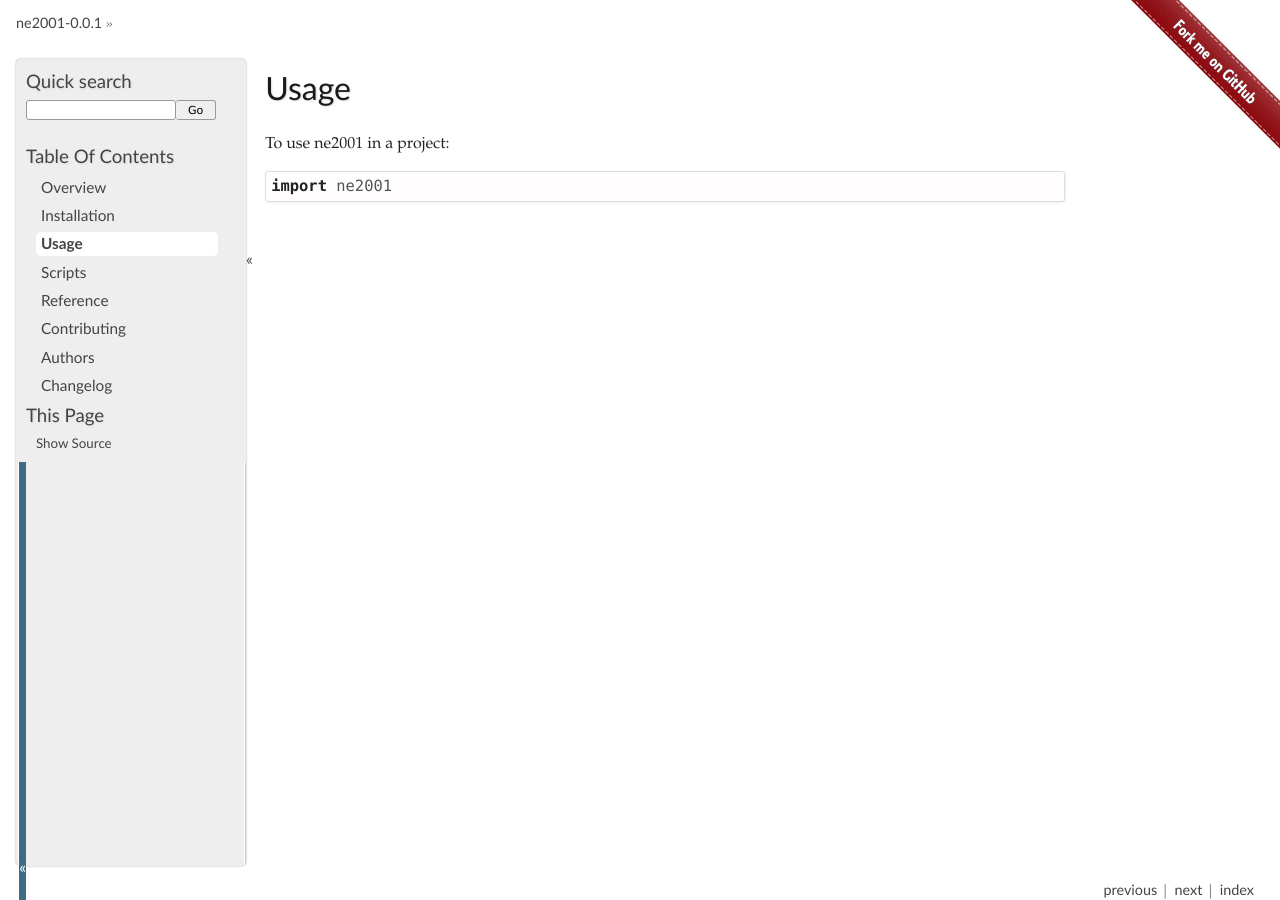
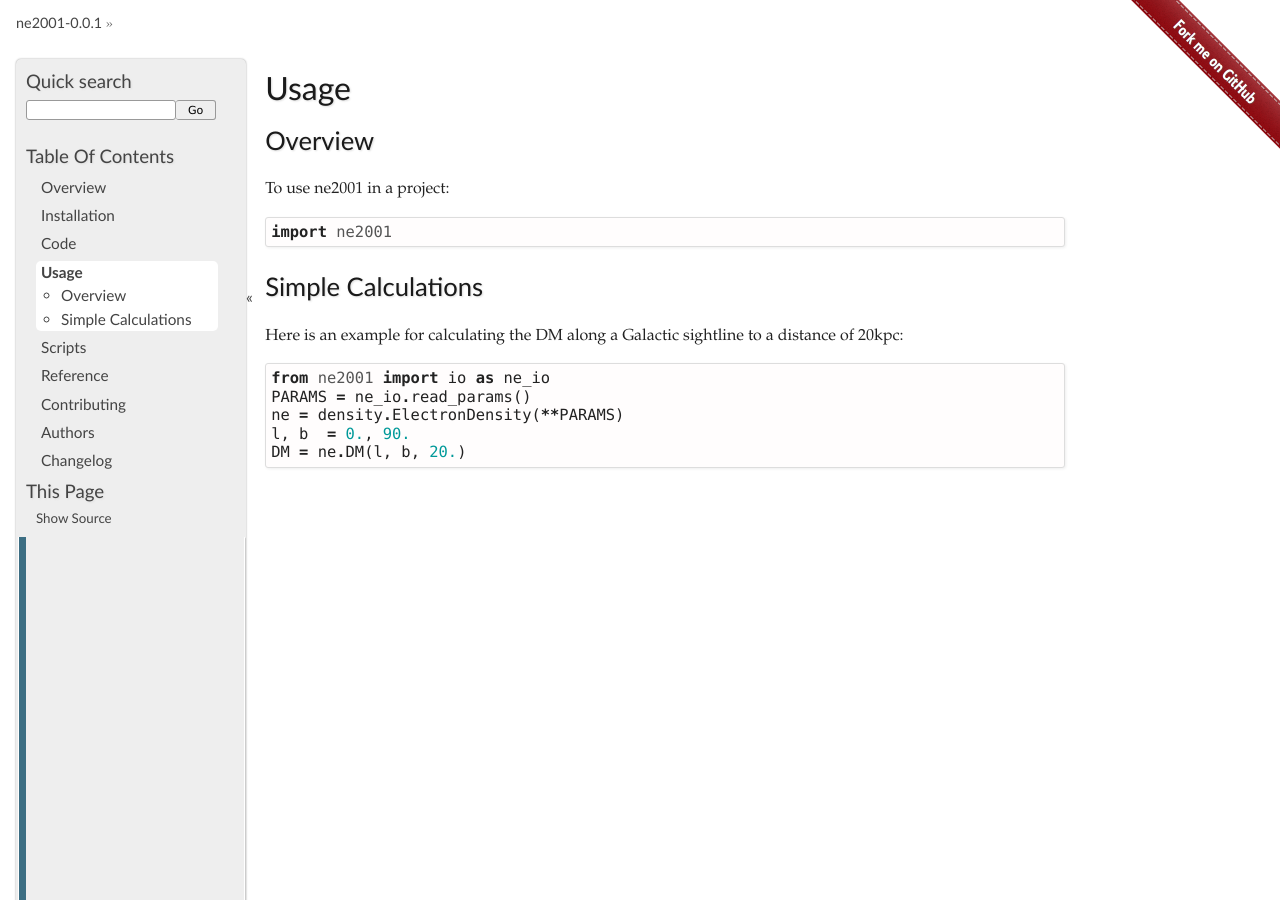
Before and after one commit to FRBs/ne2001, a Sphinx documentation site: the page built from docs/usage.rst, in a window 1280 px wide and 900 px high. Built offline with Sphinx 7.4.7, drawn with Linux system fonts in a browser that asks for light colours.

Commit message:
code and more

```diff
--- a/README.rst
+++ b/README.rst
@@ -57,7 +57,10 @@
 
 .. end-badges
 
-Python implementation of Cordes-Lazio's NE2001 Galactic Free Electron Density Model
+Python implementation of Cordes-Lazio's NE2001 Galactic Free Electron Density Model.
+BEWARE:  The code as implemented in FORTRAN differs in several ways from the
+2003 posting (astro-ph/0301598: http://adsabs.harvard.edu/abs/2003astro.ph..1598C ).
+See the docs for details.
 
 * Free software: BSD license
 
--- /dev/null
+++ b/docs/code.rst
@@ -0,0 +1,24 @@
+====
+Code
+====
+
+This document describes the code.
+
+NE2001
+++++++
+
+Overall, the current implementation is a nearly direct port
+of the FORTRAN code created and kindly provide by Cordes & Lazio
+(`astro-ph/3101598 <http://adsabs.harvard.edu/abs/2003astro.ph..1598C>`_)
+
+It is important to appreciate, however, that the code is not fully
+consistent with the detailed description provided in the publication.
+These are the key differences:
+
+* The electron density near the Galactic Center is a constant value
+* In NE2001, the thin disk assumes a height of 1.8kpc instead of the A2 parameter
+* In NE2001, the Galactic parameters are substantially different than those in the posting
+
+In addition, we have made a few modifications of our own:
+
+* In the original NE2001 code for clumps, q2 <= 5 is used instead of q <= 5.
--- a/docs/index.rst
+++ b/docs/index.rst
@@ -7,6 +7,7 @@
 
    readme
    installation
+   code
    usage
    scripts
    reference/index
--- a/docs/installation.rst
+++ b/docs/installation.rst
@@ -17,7 +17,7 @@
 
 * `python <http://www.python.org/>`_ versions 2.7, or 3.4 or later
 * `numpy <http://www.numpy.org/>`_ version 1.11 or later
-* `astropy <http://www.astropy.org/>`_ version 1.1 or later
+* `astropy <http://www.astropy.org/>`_ version 1.3 or later
 * `scipy <http://www.scipy.org/>`_ version 0.17 or later
 
 If you are using Anaconda, you can check the presence of these packages with::
--- a/docs/usage.rst
+++ b/docs/usage.rst
@@ -2,6 +2,23 @@
 Usage
 =====
 
+Overview
+++++++++
+
 To use ne2001 in a project::
 
 	import ne2001
+
+
+
+Simple Calculations
++++++++++++++++++++
+
+Here is an example for calculating the DM along a Galactic
+sightline to a distance of 20kpc::
+
+    from ne2001 import io as ne_io
+    PARAMS = ne_io.read_params()
+    ne = density.ElectronDensity(**PARAMS)
+    l, b  = 0., 90.
+    DM = ne.DM(l, b, 20.)
```
